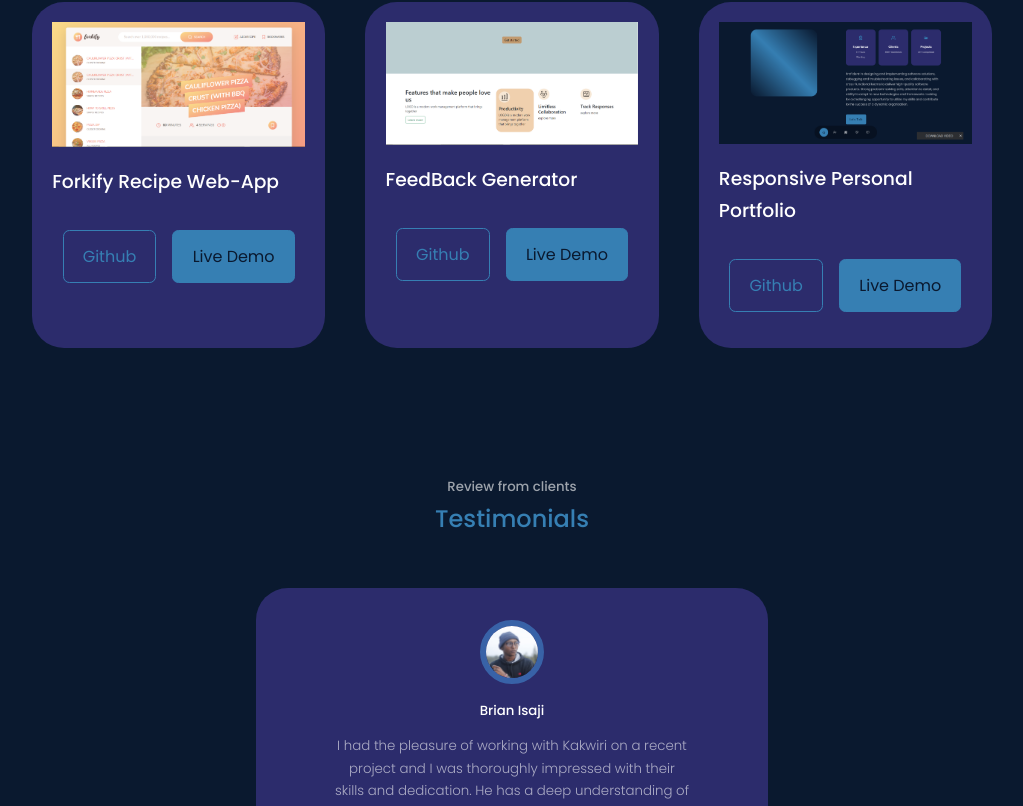
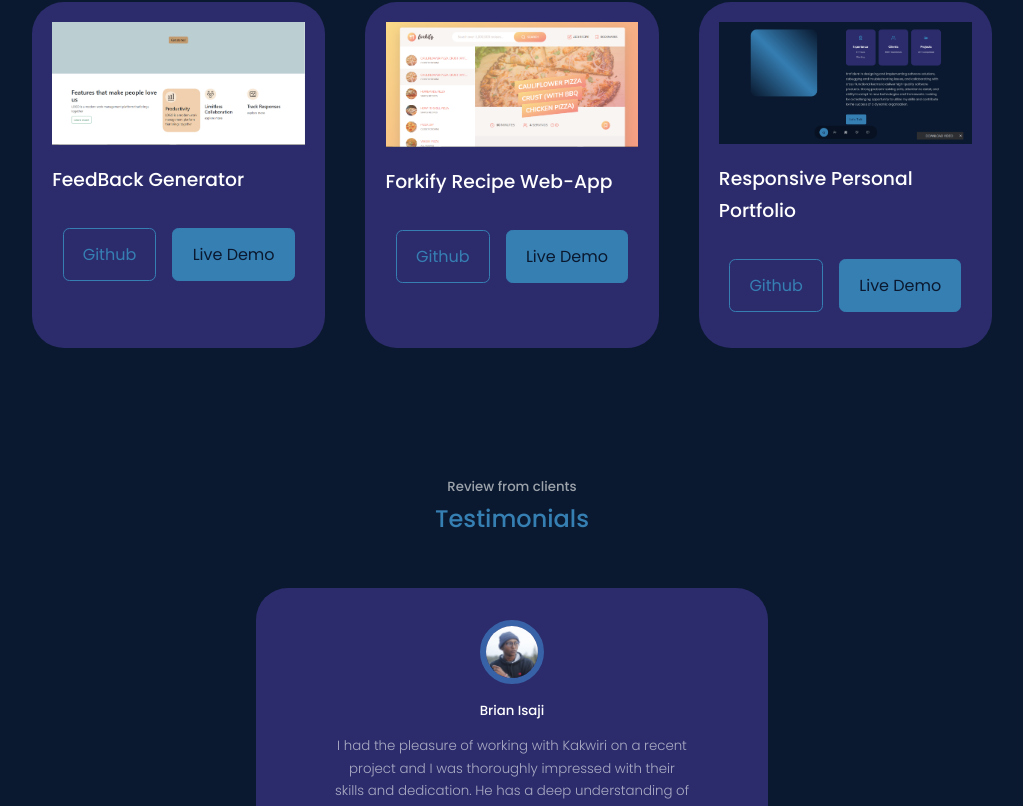
Before and after one commit to KakwiriStephen/sturdy-goggles, a React (Create React App) app: page / in a window 1280 px wide. Shown: the part 3553-4359 px from the top of the page, without its empty margins (128-1151 px from the left). Built offline with nearby package versions, Linux system fonts and the light colour scheme.

Commit message:
FeedBacker

```diff
--- a/src/components/portfolio/Portfolio.jsx
+++ b/src/components/portfolio/Portfolio.jsx
@@ -34,18 +34,18 @@ const data = [
     demo: "https://linkedin-clone-kakwiri.netlify.app/",
   },
   {
+    id: 5,
+    Image: IMG5,
+    title: "FeedBack Generator",
+    github: "https://github.com/KakwiriStephen/Team-Sardinew2",
+    demo: "https://team-sardinew2-jk6y-git-fork-zuri-training-main-damil27.vercel.app/",
+  },
+  {
     id: 4,
     Image: IMG2,
     title: "Forkify Recipe Web-App",
     github: "https://github.com/KakwiriStephen/Forkify",
     demo: "https://forkify-v2.netlify.app/",
-  },
-  {
-    id: 5,
-    Image: IMG5,
-    title: "FeedBack Generator",
-    github: "https://github.com/KakwiriStephen/Team-Sardinew2",
-    demo: "https://team-sardinew2-jk6y-git-fork-zuri-training-main-damil27.vercel.app/",
   },
   {
     id: 6,
```
